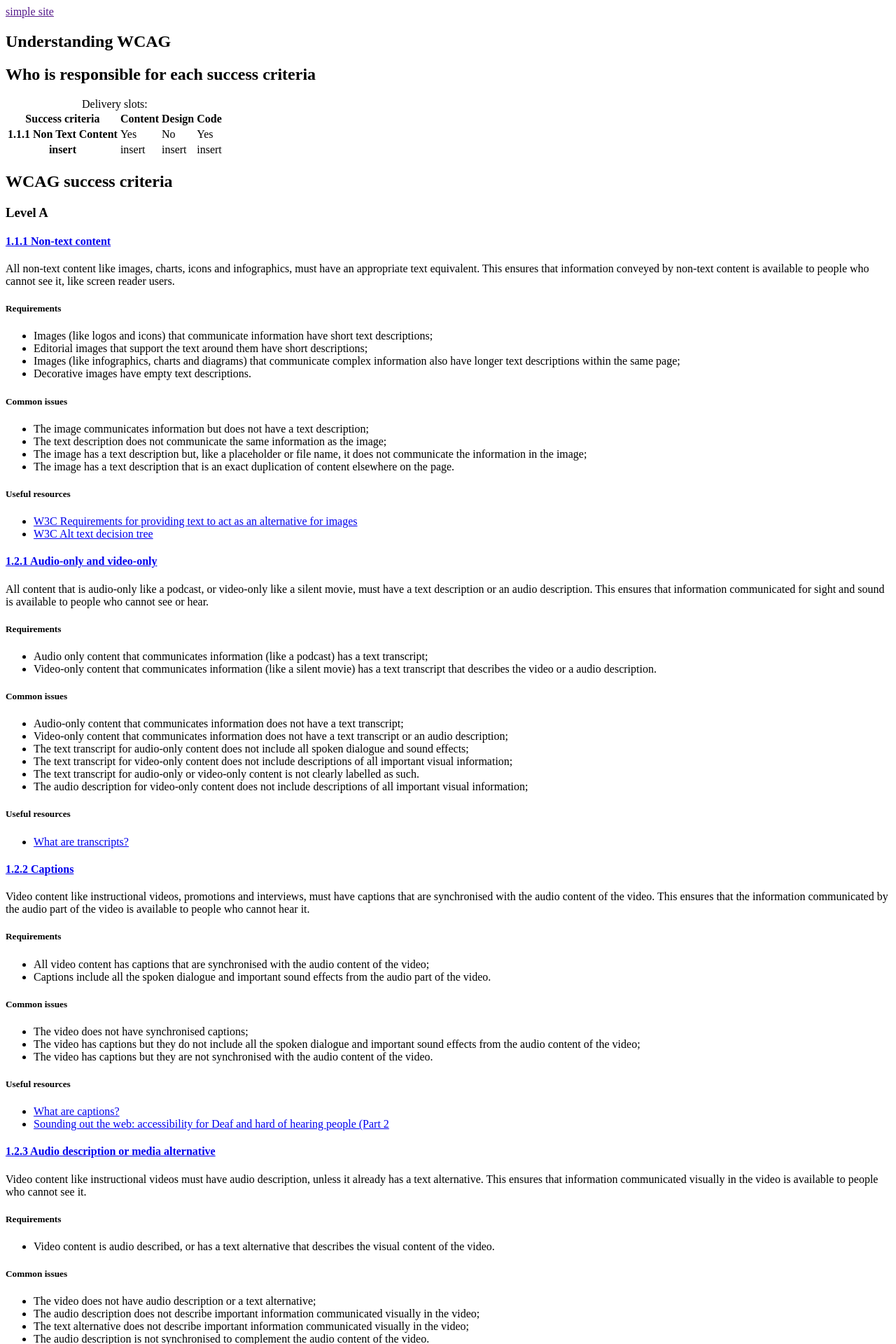
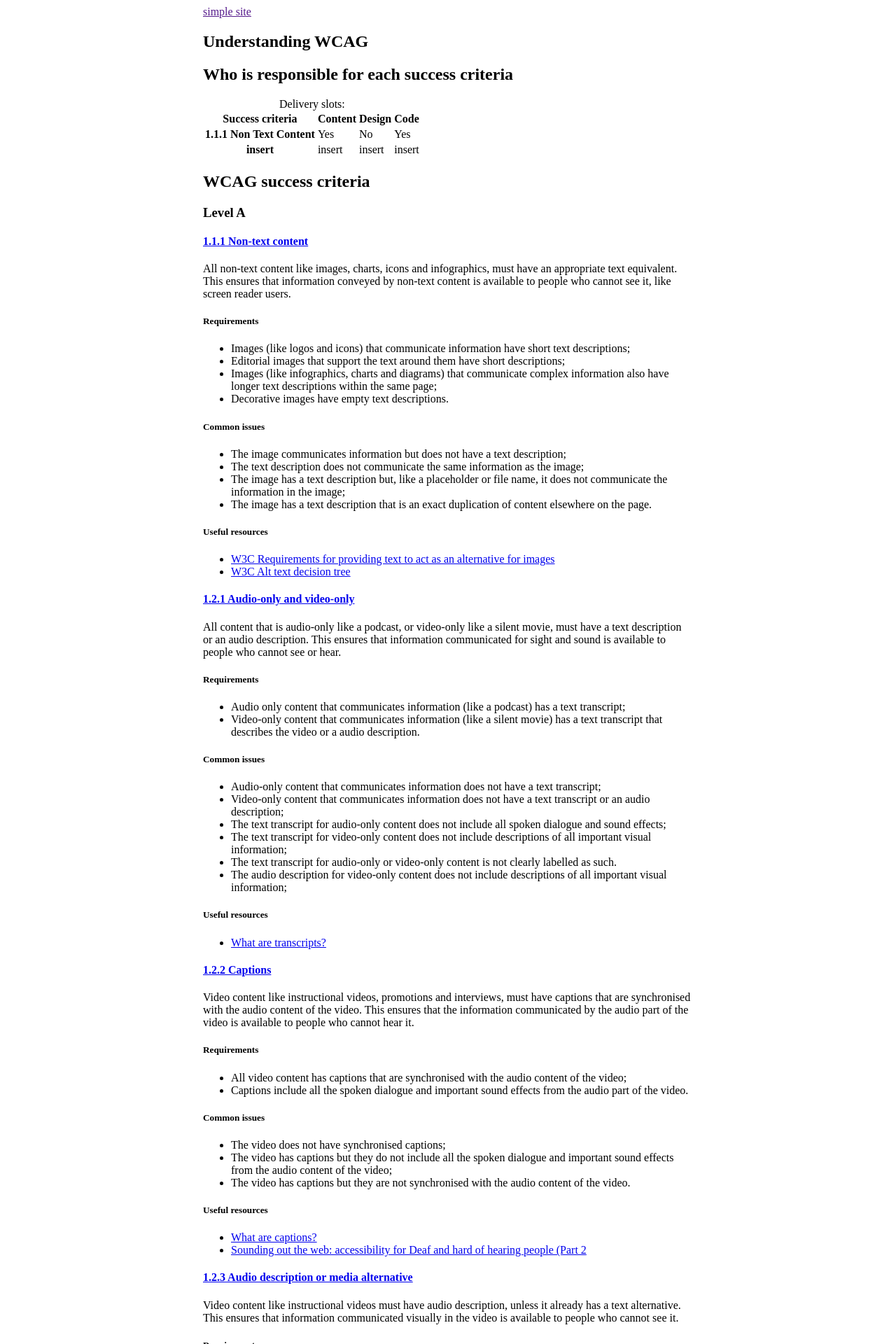
Before and after one commit to aduggin/simple_site, a Jekyll site: the page built from wcag.md, in a window 1280 px wide. Shown: the top 1920 px of the page at 70% size. Built offline with Jekyll 4.4.1, drawn with Linux system fonts in a browser that asks for light colours.

Commit message:
update paths

```diff
--- a/_layouts/default.html
+++ b/_layouts/default.html
@@ -15,9 +15,9 @@
     <![endif]-->
 
     <!-- Le styles -->
-    <link href="{{ ASSET_PATH }}/bootstrap/css/bootstrap.2.2.2.min.css" rel="stylesheet">
-    <link href="{{ ASSET_PATH }}/css/style.css?body=1" rel="stylesheet" type="text/css" media="all">
-    <link href="{{ ASSET_PATH }}/css/kbroman.css" rel="stylesheet" type="text/css" media="all">
+    <link href="/simple_site/assets/themes/twitterbootstrap/css/bootstrap.2.2.2.min.css" rel="stylesheet">
+    <link href="/simple_site/assets/themes/twitter/css/style.css?body=1" rel="stylesheet" type="text/css" media="all">
+    <link href="/simple_site/assets/themes/twitter/css/kbroman.css" rel="stylesheet" type="text/css" media="all">
 
     <!-- Le fav and touch icons -->
 
```
